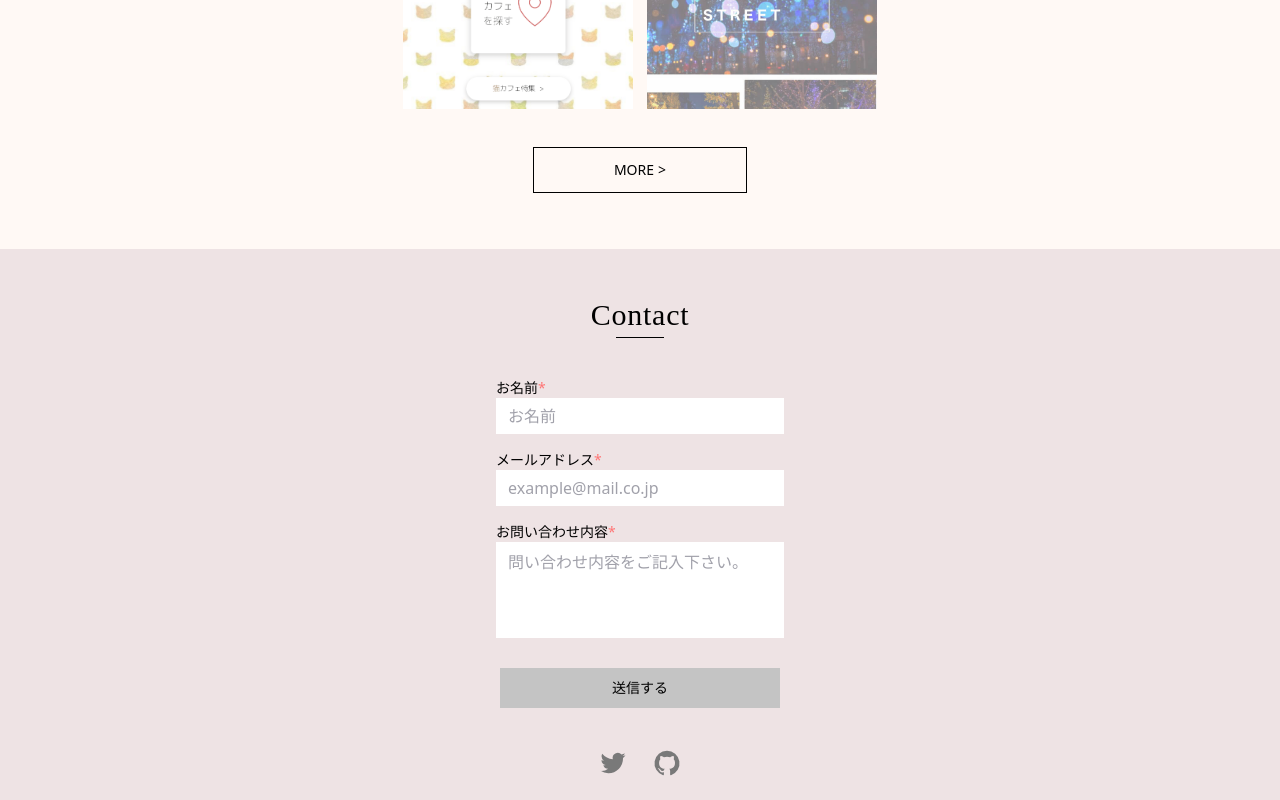
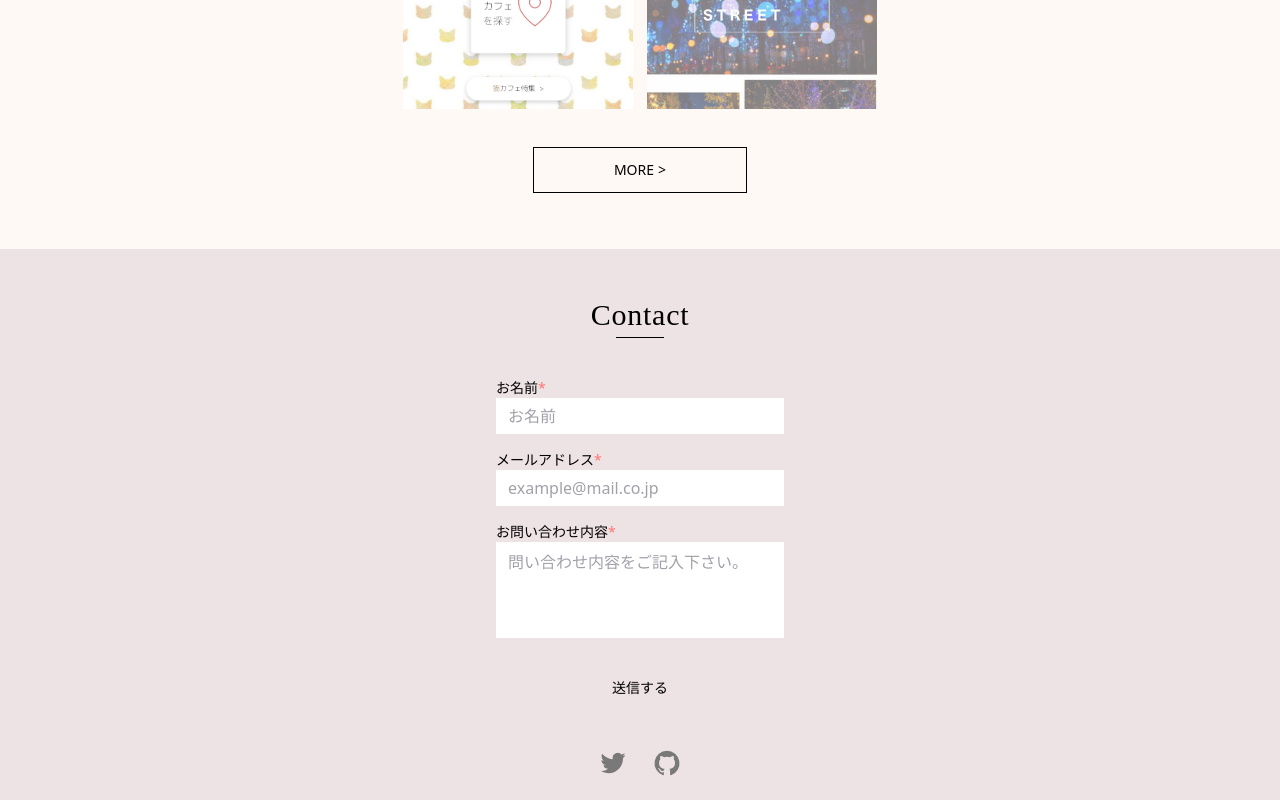
Before and after one commit to airiclover/Tailwind-practice, a Next.js app: page / in a window 1280 px wide. Shown: the part 3133-3933 px from the top of the page. Built offline with nearby package versions, Linux system fonts and the light colour scheme.

Commit message:
✨ Add next-themes

```diff
--- a/tailwind.config.js
+++ b/tailwind.config.js
@@ -4,12 +4,15 @@ module.exports = {
   theme: {
     colors: {
       white: "#fff",
-      gray: "rgb(196, 196, 196)",
-      amber: "rgb(255 249 245)",
-      red: "rgb(255, 116, 116)",
+      amber: "#fff9f5",
+      red: "#ff7474",
       pink: {
         light: "#fac7c777",
-        dark: "rgb(238, 227, 228)",
+        dark: "#eee3e4",
+      },
+      gray: {
+        light: "#c4c4c4",
+        dark: "#555",
       },
     },
     fontFamily: {
```
